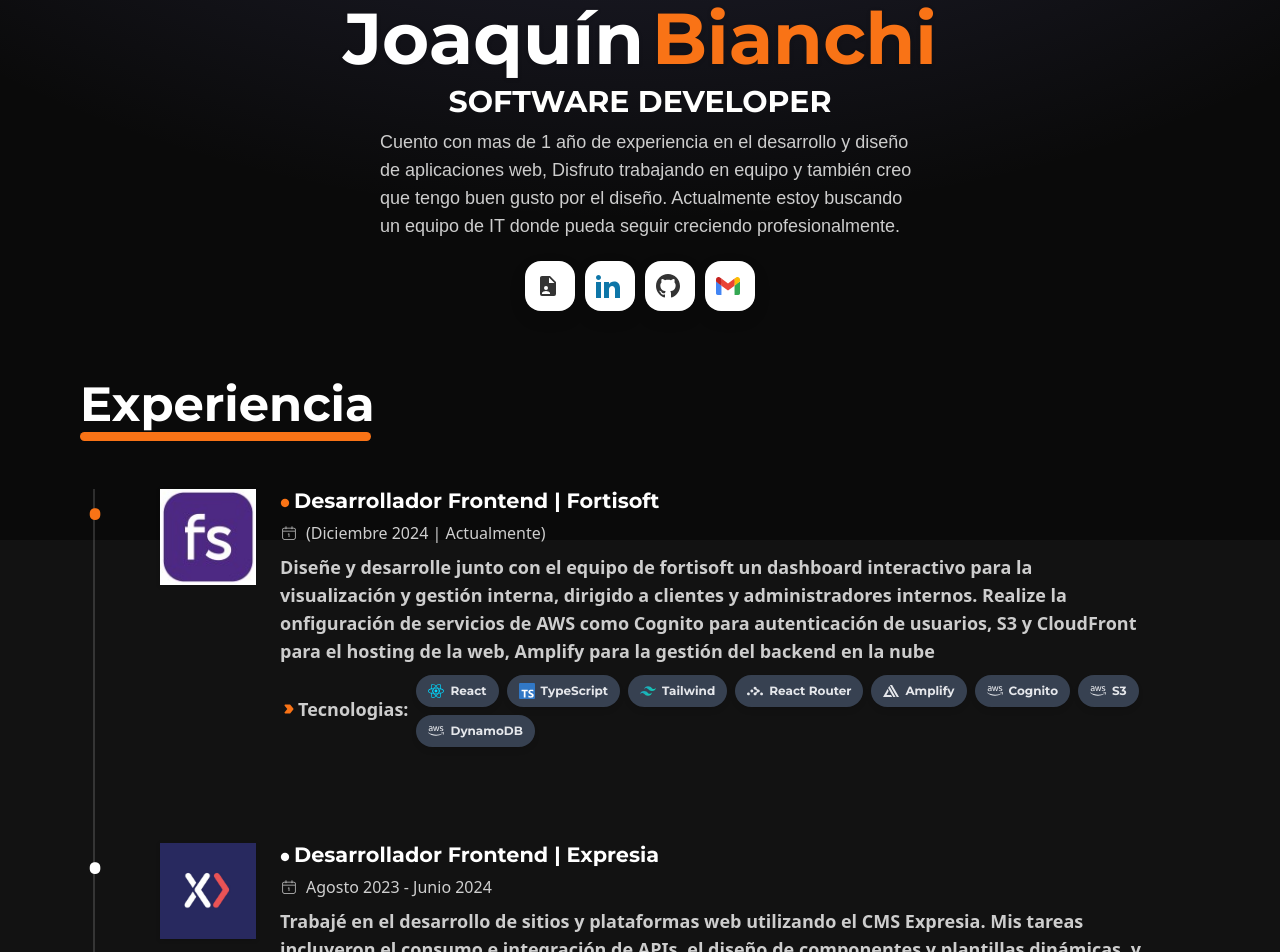
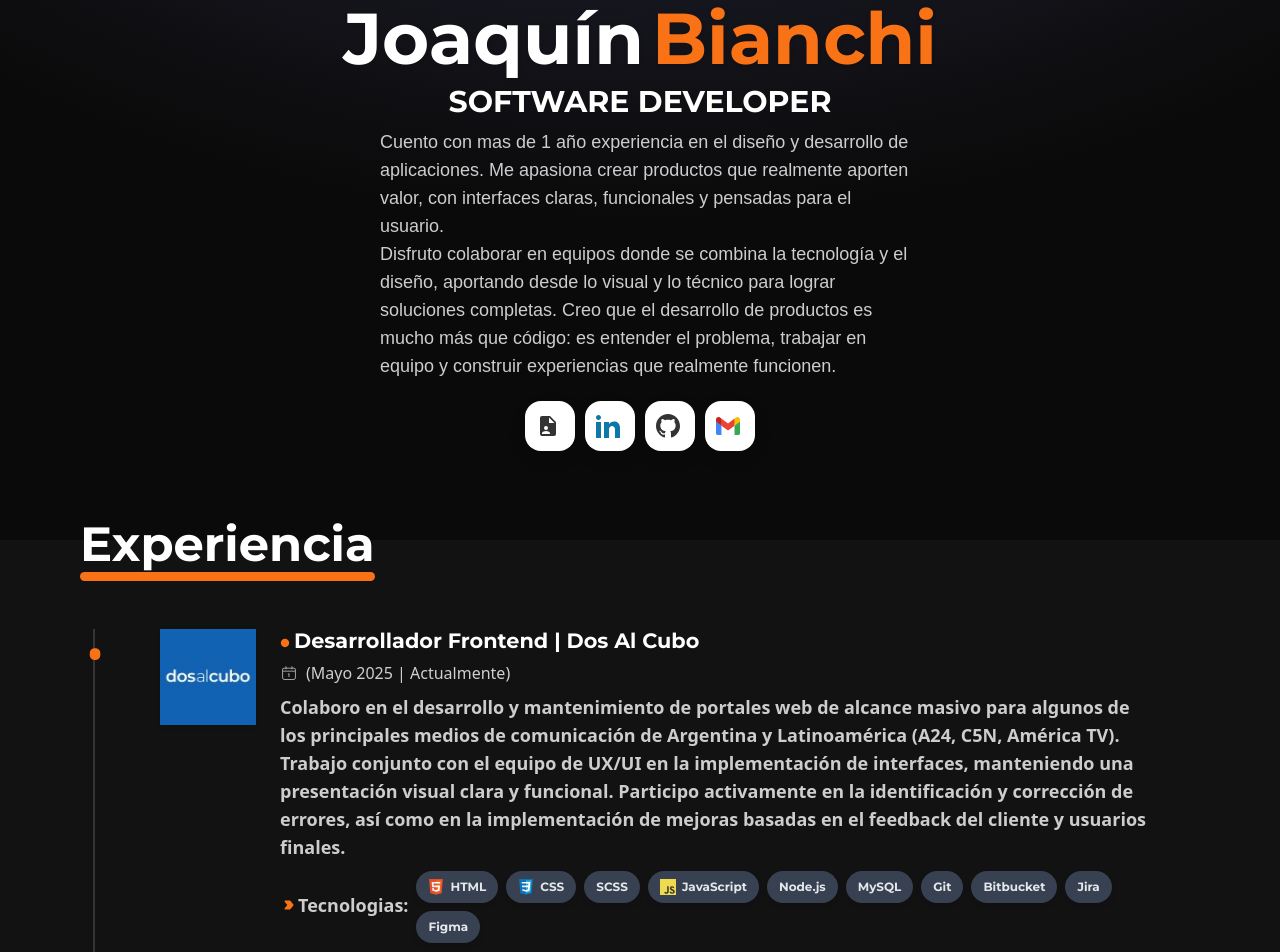
Before and after one commit to Joaquin-Bianchi/Portfolio-Joaquin-Bianchi, a Next.js app: page / in a window 1280 px wide. Shown: the part 260-1212 px from the top of the page. Built offline with nearby package versions, Linux system fonts and the light colour scheme; a web font is replaced by a local one; what @midudev/tailwind-animations would draw is missing.

Commit message:
Actuliazada experiencia y descripcion

```diff
--- a/src/components/About.jsx
+++ b/src/components/About.jsx
@@ -35,10 +35,15 @@ function About() {
           {/* text-wrap */}
           <div className="flex flex-col items-center mx-2 ml-5  sm:w-auto md:w-2/3 xl:w-6/12 sm:mx-0 relative">
             <p className="   text-wrap animate-fade-in animate-delay-500 text-base md:text-lg mt-1 lg:ml-5 text-left   lg:text-  dark:font-medium  text-black lg:text-left  font-Hind-Madurai  dark:text-[#cdcdcd] ">
-              Cuento con mas de 1 año de experiencia en el desarrollo y diseño
-              de aplicaciones web, Disfruto trabajando en equipo y también creo
-              que tengo buen gusto por el diseño. Actualmente estoy buscando un
-              equipo de IT donde pueda seguir creciendo profesionalmente.
+              Cuento con mas de 1 año experiencia en el diseño y desarrollo de
+              aplicaciones. Me apasiona crear productos que realmente aporten
+              valor, con interfaces claras, funcionales y pensadas para el
+              usuario. <br /> Disfruto colaborar en equipos donde se combina la
+              tecnología y el diseño, aportando desde lo visual y lo técnico
+              para lograr soluciones completas. Creo que el desarrollo de
+              productos es mucho más que código: es entender el problema,
+              trabajar en equipo y construir experiencias que realmente
+              funcionen.
             </p>
           </div>
           <div className="items-center mt-2  lg:flex animate-fade-in-up animate-delay-500 ">
--- a/src/data/experiencia.js
+++ b/src/data/experiencia.js
@@ -1,34 +1,51 @@
 const experiencia = [
   {
+    Title: "Desarrollador Frontend | Dos Al Cubo",
+    Time: "(Mayo 2025 | Actualmente)",
+    Description:
+      "Colaboro en el desarrollo y mantenimiento de portales web de alcance masivo para algunos de los principales medios de comunicación de Argentina y Latinoamérica (A24, C5N, América TV). Trabajo conjunto con el equipo de UX/UI en la implementación de interfaces, manteniendo una presentación visual clara y funcional. Participo activamente en la identificación y corrección de errores, así como en la implementación de mejoras basadas en el feedback del cliente y usuarios finales.",
+    Technologies: [
+      { name: "HTML" },
+      { name: "CSS" },
+      { name: "SCSS" },
+      { name: "JavaScript" },
+      { name: "Node.js" },
+      { name: "MySQL" },
+      { name: "Git" },
+      { name: "Bitbucket" },
+      { name: "Jira" },
+      { name: "Figma" },
+    ],
+    Image: "assets/dosalcubo.jpeg",
+  },
+  {
     Title: "Desarrollador Frontend | Fortisoft",
-    Time: "(Diciembre 2024 | Actualmente)",
+    Time: "Noviembre 2024 - Abril 2025",
     Description:
-      "Diseñe y desarrolle junto con el equipo de fortisoft un dashboard interactivo para la visualización y gestión interna, dirigido a clientes y administradores internos. Realize la onfiguración de servicios de AWS como Cognito para autenticación de usuarios, S3 y CloudFront para el hosting de la web, Amplify para la gestión del backend en la nube",
+      "Trabajé en el diseño y desarrollo de una plataforma interna para la visualización de pipelines y gestión de proyectos, orientada a mejorar la forma en que los clientes acceden y analizan sus datos. Mejoré la interfaz de usuario enfocándome en usabilidad, claridad y estructura visual, facilitando la toma de decisiones. Desarrollé componentes escalables con React y TypeScript, aplicando buenas prácticas, e integré servicios AWS: Cognito para autenticación y roles, S3 y CloudFront para despliegue, y Amplify para conectar con backend.",
     Technologies: [
       { name: "React" },
       { name: "TypeScript" },
-      { name: "Tailwind" },
-      { name: "React Router" },
-      { name: "Amplify" },
-      { name: "Cognito" },
+      { name: "AWS Amplify" },
+      { name: "AWS Cognito" },
       { name: "S3" },
-      { name: "DynamoDB" },
     ],
     Image: "assets/fortisoft.jpg",
   },
   {
-    Title: "Desarrollador Frontend | Expresia",
+    Title: "Desarrollador Frontend | Expresia DXP",
     Time: "Agosto 2023 - Junio 2024",
     Description:
-      "Trabajé en el desarrollo de sitios y plataformas web utilizando el CMS Expresia. Mis tareas incluyeron el consumo e integración de APIs, el diseño de componentes y plantillas dinámicas, y el desarrollo de módulos personalizados para ser reutilizados en la plataforma. Además, me ocupé de la optimización del rendimiento de los sitios y realicé migraciones de otros sitios dentro de Expresia.",
+      "Desarrollé, mantuve y migré sitios y plataformas web utilizando el CMS Expresia. Creé plantillas y secciones reutilizables, facilitando la implementación y el mantenimiento en proyectos futuros. Mejoré el rendimiento de sitios web aplicando buenas prácticas en el código, optimizando los tiempos de carga y la experiencia del usuario. Colaboré con el equipo técnico proporcionando feedback continuo para mejorar las funcionalidades del CMS.",
     Technologies: [
       { name: "HTML" },
       { name: "CSS" },
       { name: "JavaScript" },
-      { name: "Nodejs" },
+      { name: "Node.js" },
       { name: "Handlebars" },
       { name: "React" },
       { name: "Bootstrap" },
+      { name: "Git" },
     ],
     Image: "assets/expresia.png",
   },
```
Also changed, not shown: public/assets/dosalcubo.jpeg (added).
